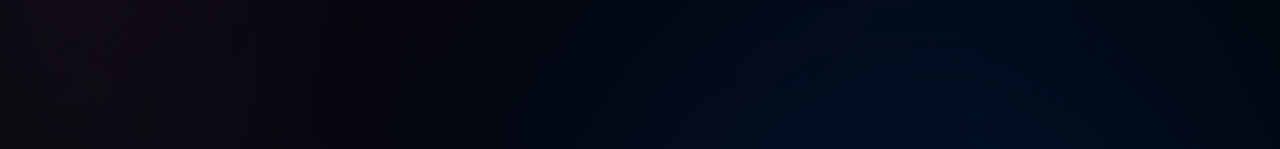
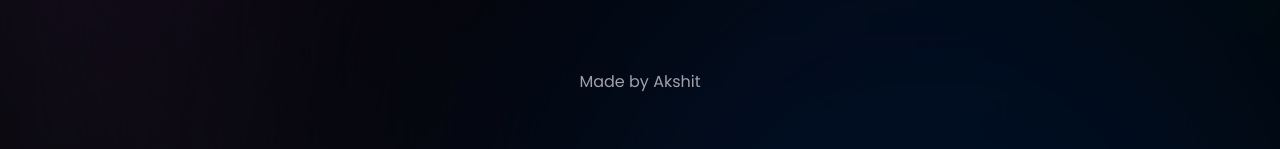
Before and after one commit to akshitvigg/solana-wallet-adapter, a React (Vite) app: page / in a window 1280 px wide. Shown: the part 648-797 px from the top of the page. Built offline with nearby package versions, Linux system fonts and the light colour scheme; what @solana/wallet-adapter-react would draw is missing.

Commit message:
basic footer added

```diff
--- a/src/App.tsx
+++ b/src/App.tsx
@@ -36,6 +36,9 @@ function App() {
                 <BtnsBar />
               </div>
             </div>
+            <div className=" mt-52  ">
+              <p className=" text-center text-zinc-400"> Made by Akshit </p>
+            </div>
           </div>
         </WalletModalProvider>
       </WalletProvider>
```
